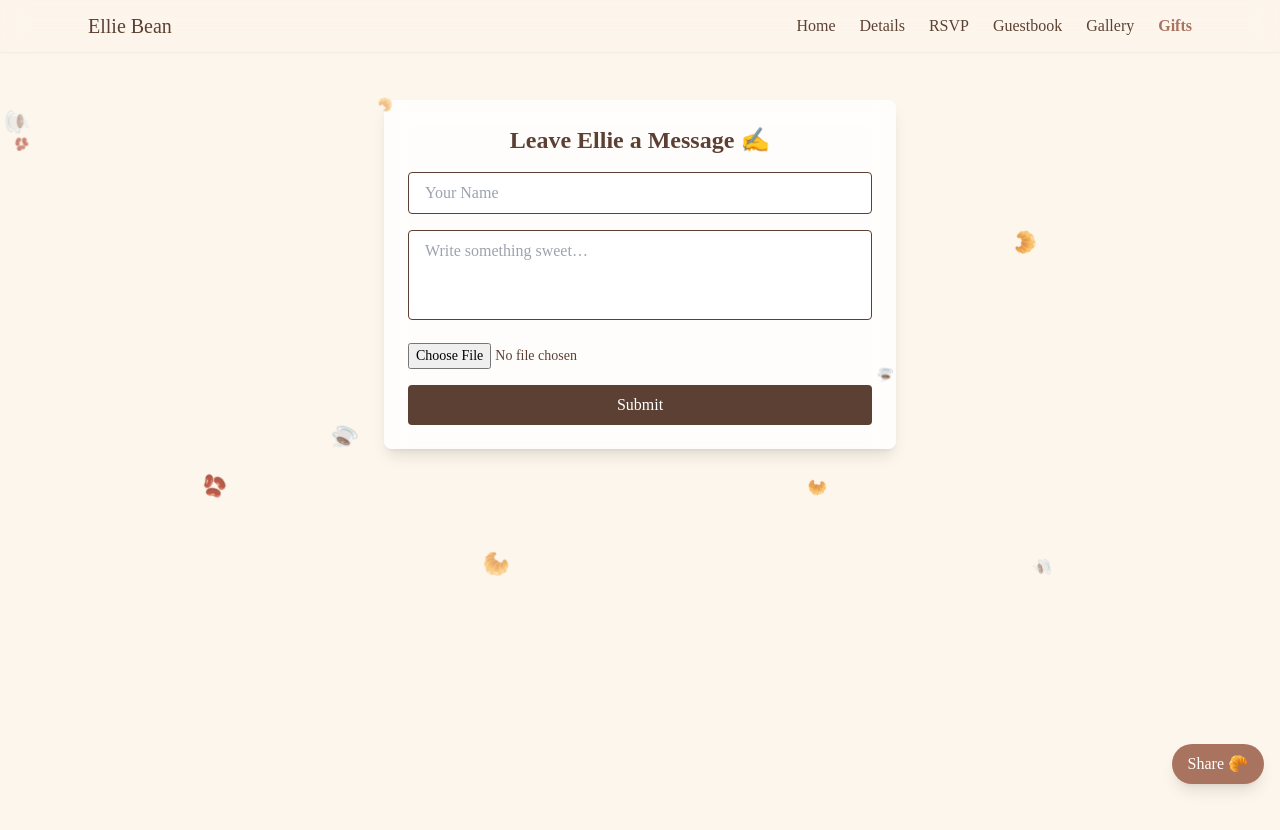
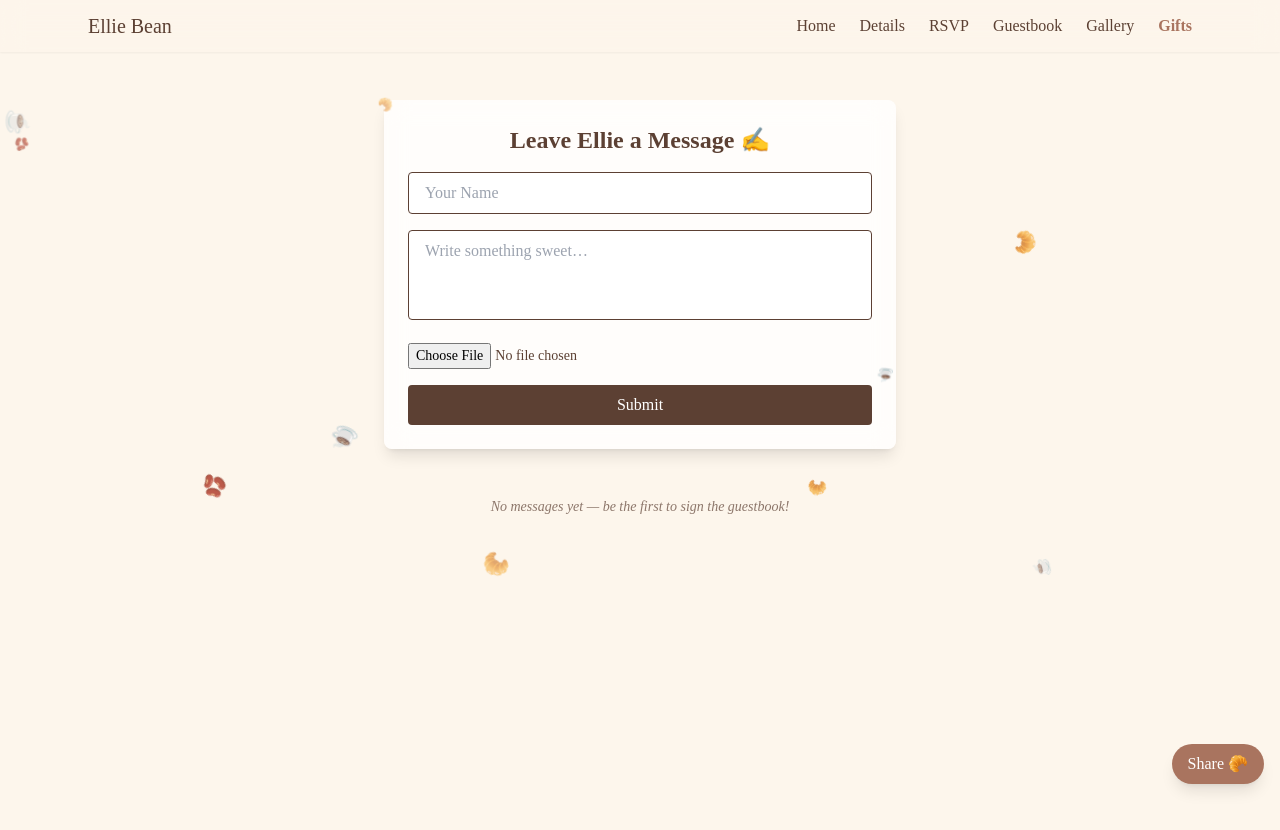
Before and after one commit to kstephens0331/ellie-birthday, a React (Vite) app: page /guestbook in a window 1280 px wide. Shown: the top 830 px of the page. Built offline with nearby package versions, Linux system fonts and the light colour scheme; no server answers; the database is empty.

Commit message:
updated consol logs

```diff
--- a/src/pages/Guestbook.jsx
+++ b/src/pages/Guestbook.jsx
@@ -26,12 +26,21 @@ useEffect(() => {
 
   fetchMessages();
 
-  const sub = supabase
-    .channel("guestbook-realtime")
-    .on("postgres_changes", { event: "INSERT", schema: "public", table: "guestbook" }, (payload) => {
+const sub = supabase
+  .channel("guestbook-realtime")
+  .on(
+    'postgres_changes',
+    {
+      event: '*',  // all changes
+      schema: 'public',
+      table: 'guestbook'
+    },
+    (payload) => {
+      console.log("Realtime payload:", payload.new);
       setEntries((prev) => [payload.new, ...prev]);
-    })
-    .subscribe();
+    }
+  )
+  .subscribe();
 
   return () => {
     supabase.removeChannel(sub);
@@ -127,7 +136,13 @@ const handleSubmit = async (e) => {
 
       {/* Scrapbook-style entries */}
       <div className="relative w-full h-[1600px]">
+        {entries.length === 0 && (
+  <p className="text-center text-sm text-coffee/70 italic">
+    No messages yet — be the first to sign the guestbook!
+  </p>
+)}
         {entries.map((entry, index) => {
+              console.log("Rendering entry:", entry);
   const rotation = Math.floor(Math.random() * 12) - 6;
   const top = Math.floor(Math.random() * 1200) + 100;
   const left = Math.floor(Math.random() * 70) + 10;
```
